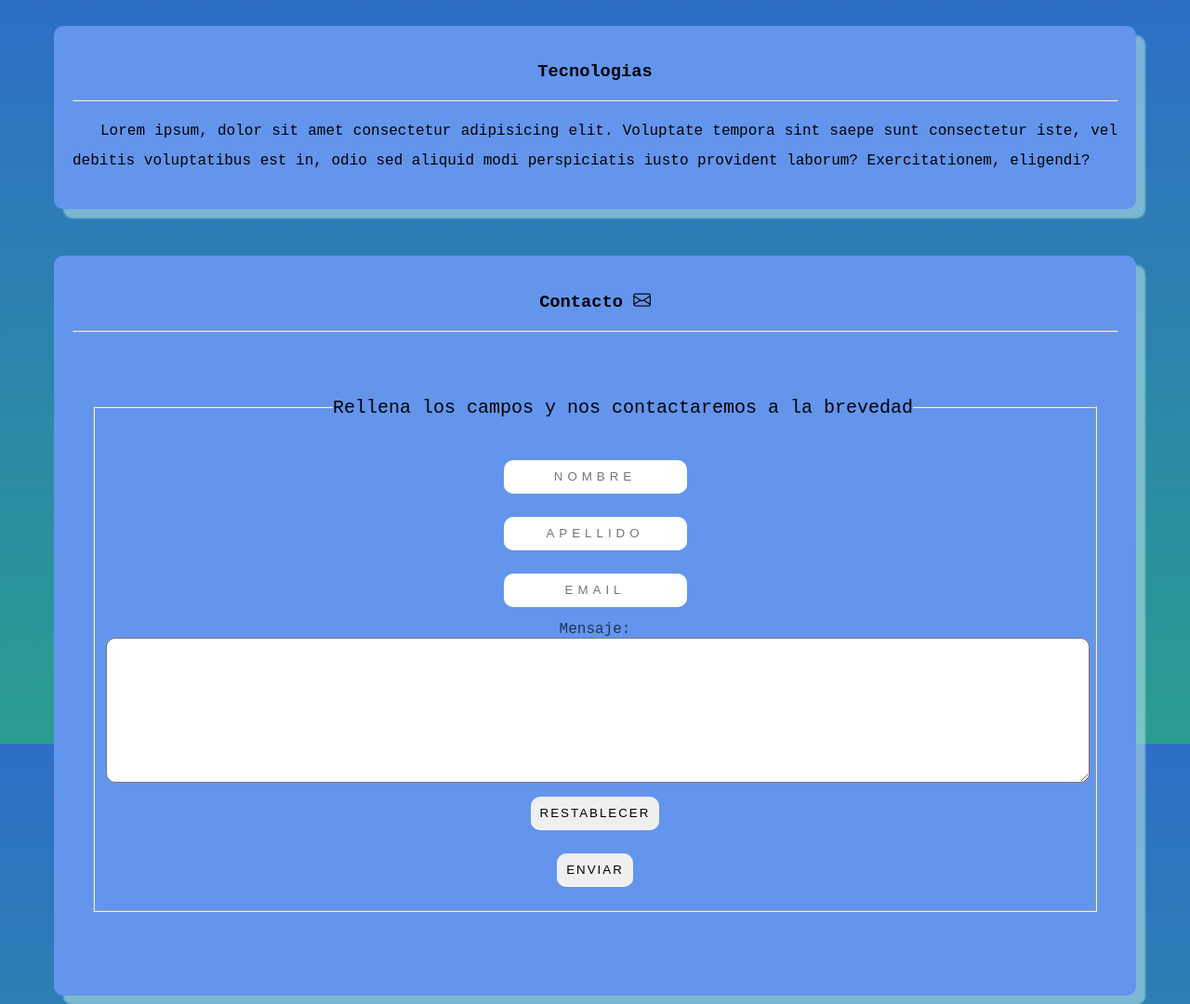
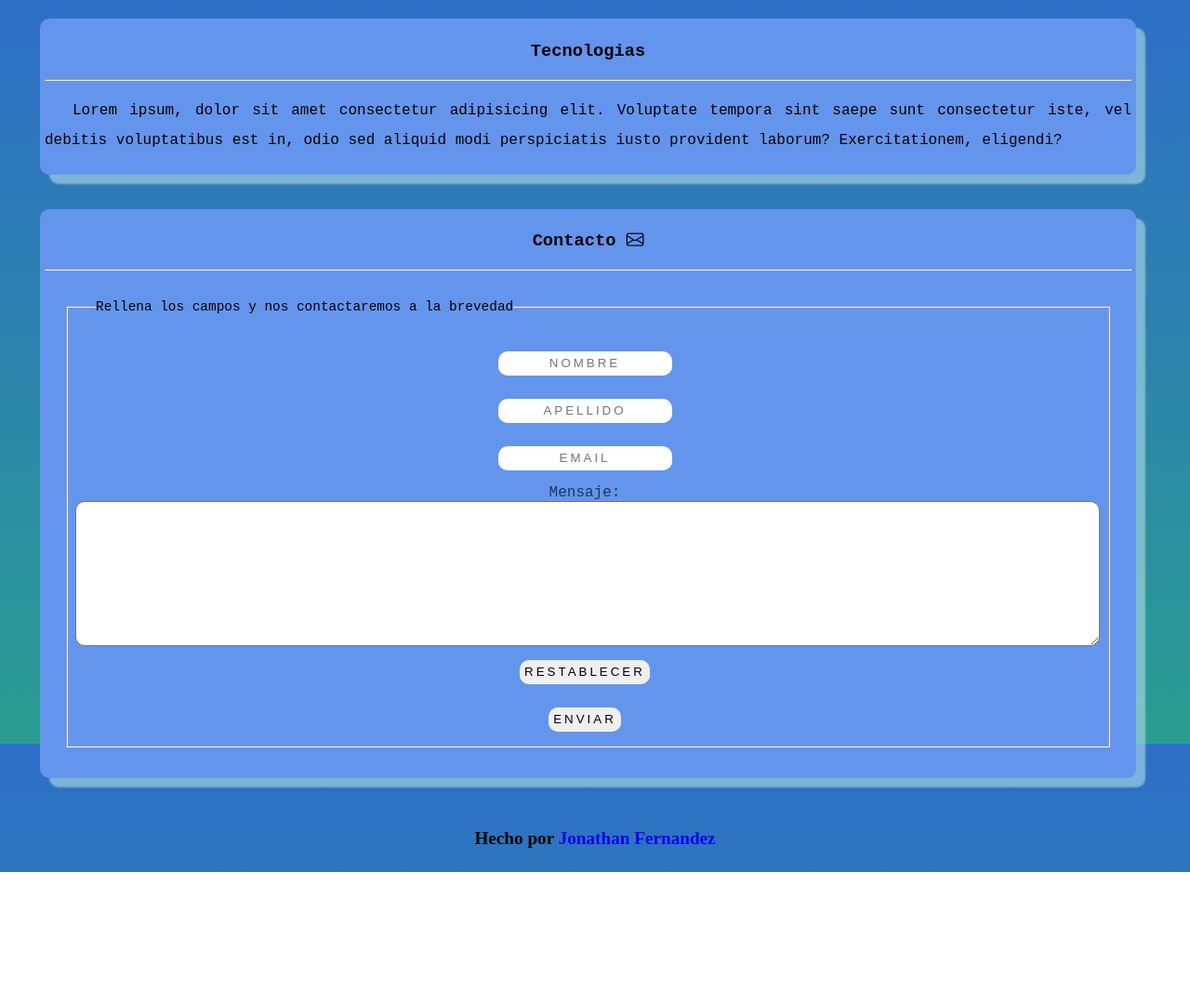
Before and after one commit to Jona8989/portfolio, a plain HTML site: page index.html in a window 1280 px wide. Shown: the part 800-1880 px from the top of the page at 93% size. After the commit the page ends 1738 px from the top, so only its background shows below. Drawn offline with nearby package versions, Linux system fonts and the light colour scheme.

Commit message:
Upload media

```diff
--- a/css/estilos.css
+++ b/css/estilos.css
@@ -15,6 +15,7 @@ header{
     color: #1d3557;
     text-align: center;
     font-family: 'Courier New', Courier, monospace;
+    animation: updown 1000ms;
 }
 
 nav {
@@ -32,6 +33,7 @@ nav {
     /* align-items: baseline; */
     /* align-content: center; */
     top:0;
+    animation: leftright 1000ms;
 }
 
 nav a{
@@ -63,33 +65,34 @@ section{
     border-radius: 10px;
     box-shadow: 10px 10px 2px rgb(176,224,230, .6);
     margin: 50px;
+    animation:downup 1000ms;
 }
 
-.text{
+.container-text{
     text-align: justify;
     text-indent: 30px;
     line-height: 2;
 }
-.text p::selection{
+.container-text p::selection{
 color: #2a9d8f;
 background-color: #1d3557;
 }
 
-.contenedor{
+.container-form{
     margin: 50px auto;
     padding: 20px;
 }
 
-.contenedor legend{
+.container-form legend{
     margin: 30px;
     padding: 0;
     font-size: 20px;
 }
 
-.contenedor .elemento label{
+.container-form .elemento label{
     color: #1d3557;
 }
-.contenedor .elemento input{
+.container-form .elemento input{
     padding: 10px;
     border-radius: 10px;
     border: none;
@@ -99,21 +102,12 @@ background-color: #1d3557;
     letter-spacing: 5px;
     text-transform: uppercase;
     text-align: center;
-}
-
-.contenedor .elemento input[type="submit"]{
-    letter-spacing: 2px;
+    letter-spacing: 3px;
     text-transform: uppercase;
     cursor: pointer;
 }
 
-.contenedor .elemento input[type="reset"]{
-    letter-spacing: 2px;
-    text-transform: uppercase;
-    cursor: pointer;
-}
-
-.contenedor .elemento textarea{
+.container-form .elemento textarea{
     border-radius: 10px;
     width: 100%;
 }
@@ -125,7 +119,66 @@ background-color: #1d3557;
 footer{
     padding: 1px;
     text-align: center;
+    font-size: 1em;
 }
 footer a{
     text-decoration: none;
 }
+/*-----------------------------------(>375px)--------------------------------------*/
+@media only screen and (min-width: 376px) {
+    nav{
+        flex-direction: column;
+        position: static;
+        margin: 35px 50px 0.2px 35px ;
+        }
+
+    header{
+        font-size: .8em;
+        text-align: center;
+        padding-right: 20px;
+    }
+
+    section{
+        padding: 5px;
+        margin:25px 50px 37px 35px;
+    }
+
+    .container-form legend{
+       font-size: 0.9em;
+       text-align: left;
+    }
+    fieldset{
+        display: flex;
+        flex-direction: column;
+        padding: .1px;
+        margin: 3px;
+    }
+    .elemento{
+        margin-right: 15px;
+        margin-left: 8px;
+    }
+    .container-form{
+        margin-top: 5px;
+        margin-bottom: 5px;
+    }
+    .container-form .elemento input{
+        padding: 5px;
+
+    }
+    footer{
+        font-size: 0.8em;
+    }
+}
+/*-------------------------------Animations---------------------------------*/
+@keyframes updown{
+    0%{transform: translateY(-500px);}
+    100%{transform: translateY(0px);}
+}
+@keyframes downup{
+    0%{transform: translateY(500px)}
+    100%{transform: translateY(0px)}
+}
+@keyframes leftright{
+    0%{transform: translateX(-500px)}
+    100%{transform: translateX(0px)}
+}
--- a/index.html
+++ b/index.html
@@ -12,19 +12,18 @@
     <h1>Jonathan Fernandez</h1>
     <hr>
     <h2>Desarrollador front end</h2>
-
   </header>
-  <nav>
+  <nav class="container-nav">
     <a href="#acerca">Acerca</a>
     <a href="#proyectos">Proyectos</a>
     <a href="#tecnologias">Tecnologias</a>
     <a href="#contacto">Contacto</a>
   </nav>
-  <main>
+  <main class="container">
   <section id="acerca">
   <h3>Acerca</h3>
   <hr>
-  <div class="text">
+  <div class="container-text">
     <p>Hola! Mi nombre es Jonathan, tengo 32 años y soy de Buenos Aires, Argentina.
       El objetivo de esta página es poder demostrar mis habilidades en el campo de la programación web,
       mas específicamente en el desarrollo front end.
@@ -34,7 +33,7 @@
   <section id="proyectos">
   <h3>Proyectos</h3>
   <hr>
-  <div class="text">
+  <div class="container-text">
     <p>Lorem ipsum, dolor sit amet consectetur adipisicing elit.
       Voluptate tempora sint saepe sunt consectetur iste, vel debitis voluptatibus est in,
       odio sed aliquid modi perspiciatis iusto provident laborum? Exercitationem, eligendi?</p>
@@ -43,7 +42,7 @@
   <section id="tecnologias">
   <h3>Tecnologias</h3>
   <hr>
-  <div class="text">
+  <div class="container-text">
     <p>Lorem ipsum, dolor sit amet consectetur adipisicing elit.
     Voluptate tempora sint saepe sunt consectetur iste, vel debitis voluptatibus est in,
     odio sed aliquid modi perspiciatis iusto provident laborum? Exercitationem, eligendi?</p>
@@ -52,7 +51,7 @@
   <section id="contacto">
   <h3>Contacto <i class="bi-envelope"></i></h3>
   <hr>
-  <div class="contenedor">
+  <div class="container-form">
   <form action="server" method="post">
     <fieldset>
       <legend>Rellena los campos y nos contactaremos a la brevedad</legend>
@@ -60,7 +59,7 @@
       <label for="nombre"></label>
       <input type="text" id="nombre" name="nombre" placeholder="Nombre" required="true"/>
     </div>
-    <div class=elemento>
+    <div class="elemento">
       <label for="apellido"></label>
       <input type="text" id="apellido" name="apellido" placeholder="Apellido" required="true"/>
     </div>
```
